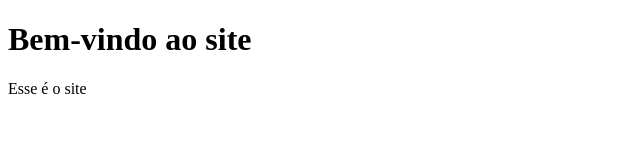
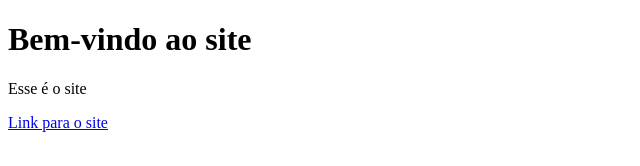
Before and after one commit to loopnito/html, a plain HTML site: page index.html in a window 1280 px wide. Shown: the whole page, without its empty margins (0-640 px from the left). Drawn offline with Linux system fonts and the light colour scheme.

Commit message:
Add files via upload

```diff
--- a/index.html
+++ b/index.html
@@ -11,6 +11,7 @@
             <p>
                 Esse é o site
             </p>
+            <a href="https://www.techguiado.com.br">Link para o site</a>
         </body>
     </head>
 </html>
```
